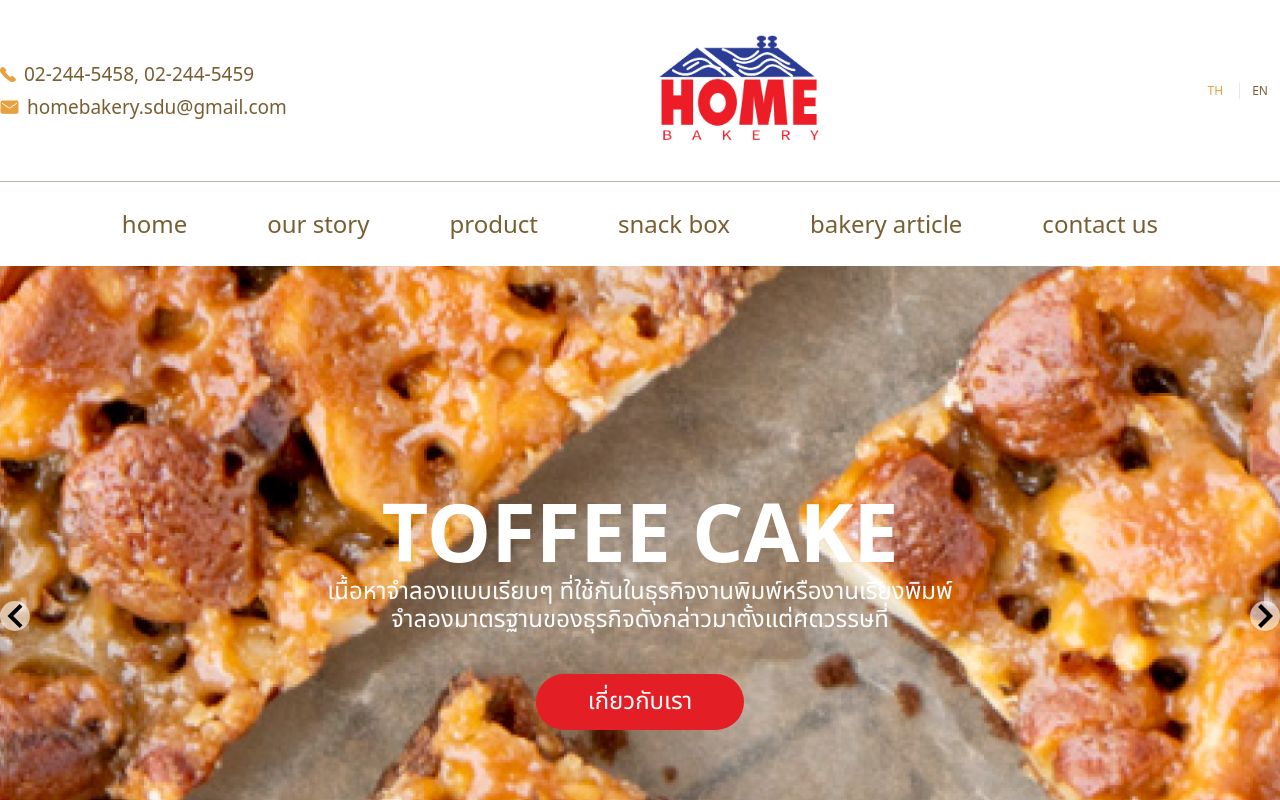
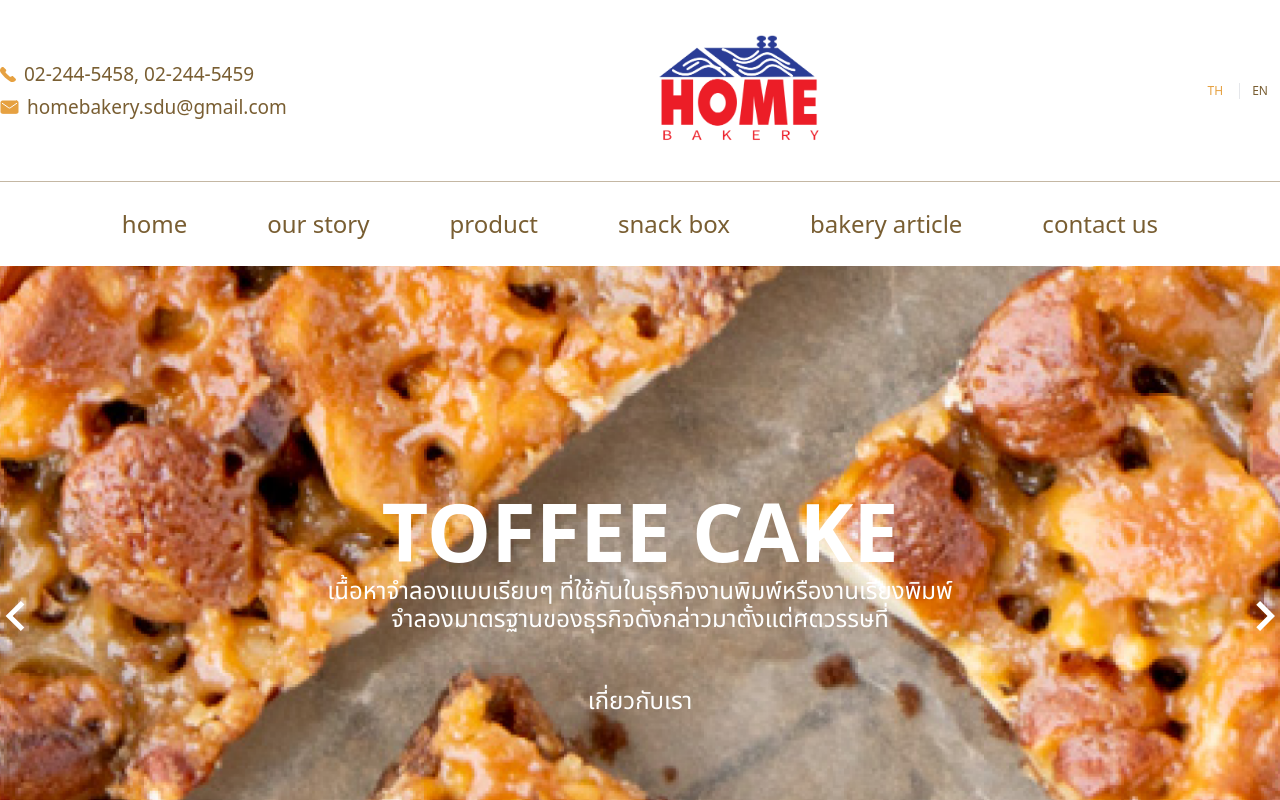
Before and after one commit to MarkSuttirak/homebakery, a React (Create React App) app: page / in a window 1280 px wide. Shown: the top 800 px of the page. Built offline with nearby package versions, Linux system fonts and the light colour scheme.

Commit message:
homebakery

```diff
--- a/src/components/Slider.js
+++ b/src/components/Slider.js
@@ -9,6 +9,7 @@ const spanStyle = {
 //   background: '#efefef',
 //   color: '#000000'
 }
+
 
 const divStyle = {
   display: 'flex',
--- a/src/index.css
+++ b/src/index.css
@@ -66,6 +66,17 @@ line-height: 30px; /* 166.667% */
   }
 
 
+  .homeSlider .react-slideshow-container button {
+    background: transparent !important;
+  }
+
+  .homeSlider svg {
+    fill: white;
+    height: 60px !important;
+    width: 60px !important;
+}
+
+
 .DMSans {
     font-family: 'DM Sans', sans-serif;
 }
--- a/src/pages/home.js
+++ b/src/pages/home.js
@@ -105,7 +105,10 @@ const Posts = [
 function Home() {
   return (
     <main>
+      <section className="homeSlider">
       <Slider />
+      </section>
+
 
       <section className="bg-white">
         <div className="mx-auto max-w-7xl py-24 sm:px-2 sm:py-32 lg:px-4">
```
